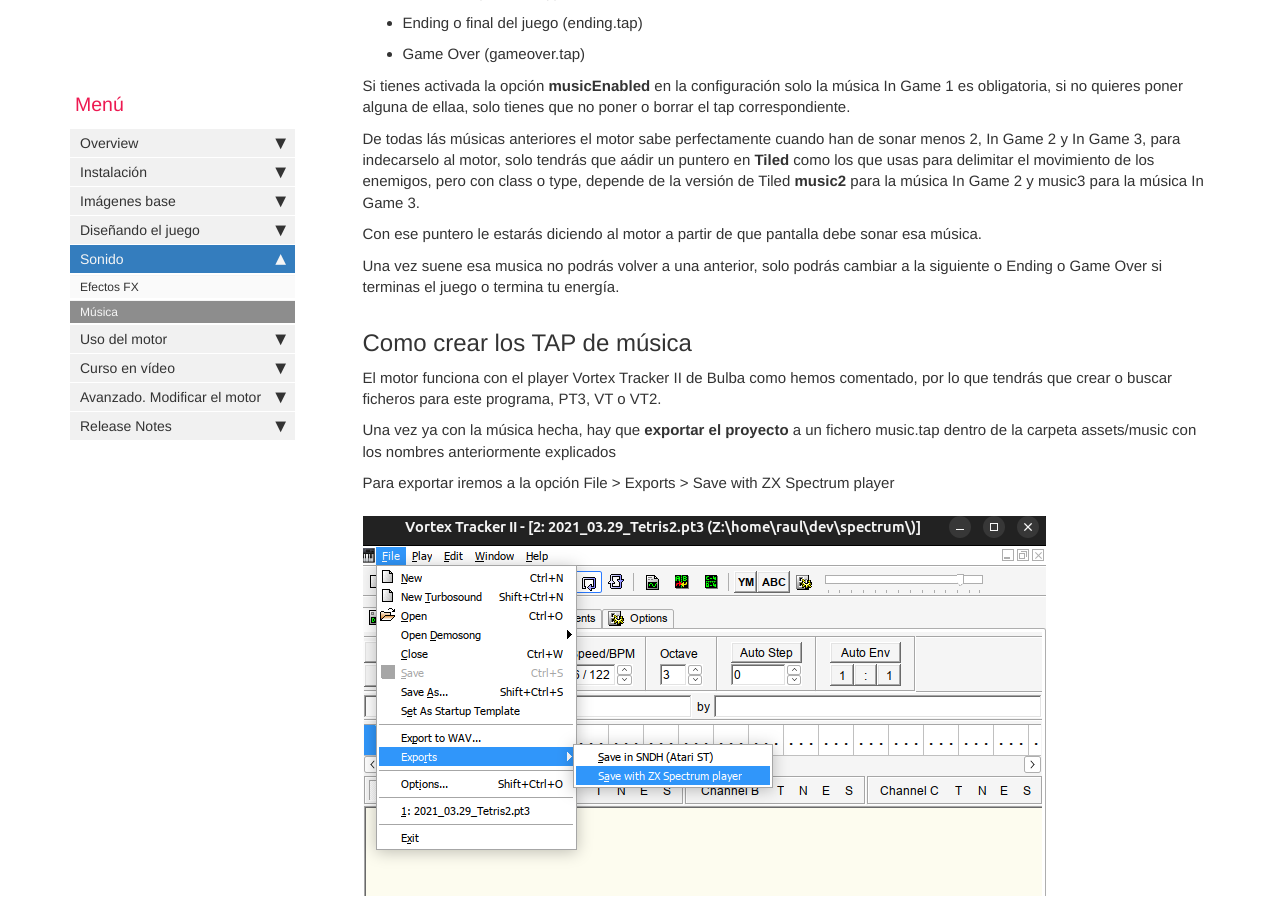
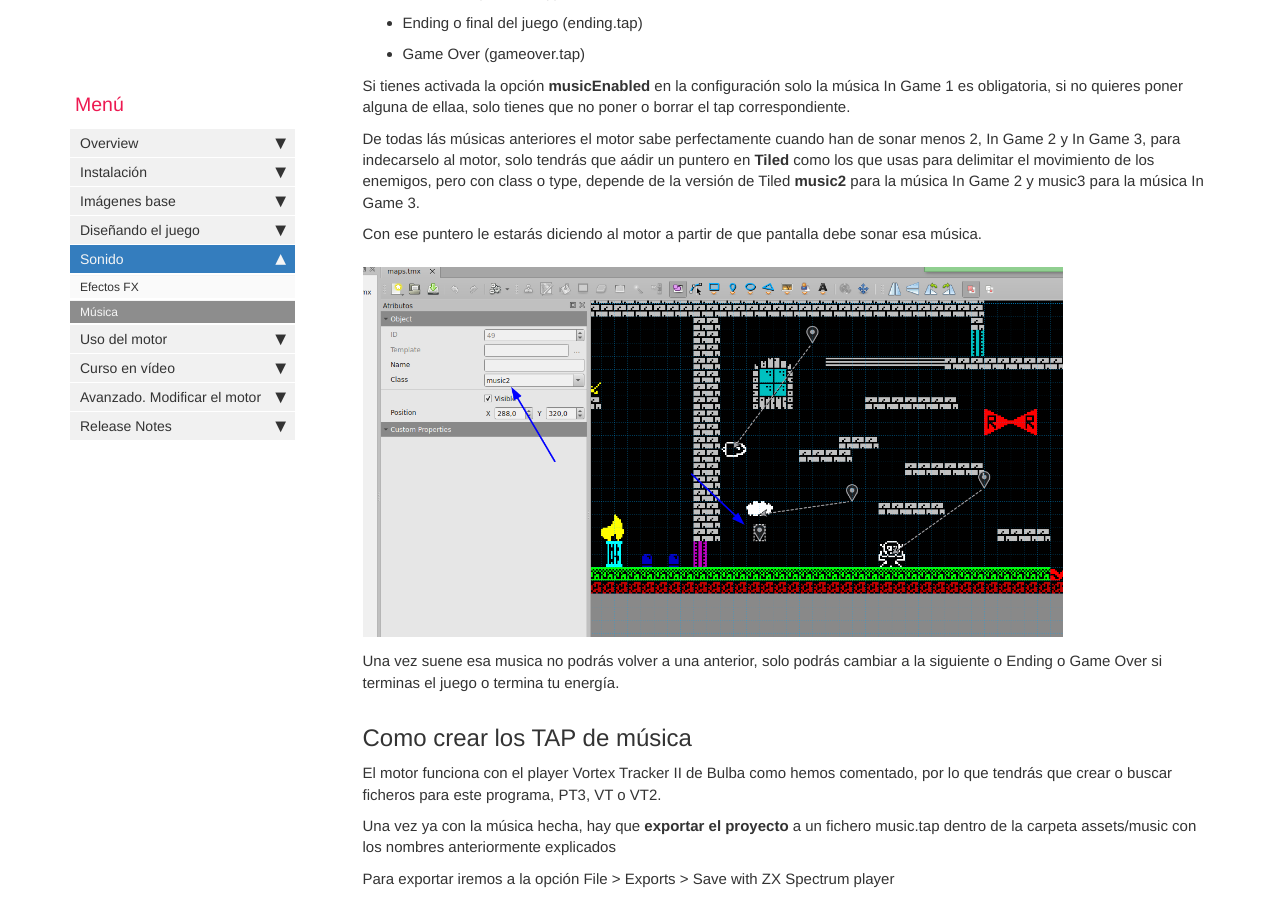
Before and after one commit to rtorralba/zx-game-maker-www, a Jekyll site: the page built from pages/mydoc/mydoc_sound_music.md, in a window 1280 px wide and 900 px high, scrolled down 670 px. Built offline with Jekyll 4.4.1, drawn with Linux system fonts in a browser that asks for light colours; comment, search, counter and statistics services are not loaded.

Commit message:
Add image for music specification change in documentation

```diff
--- a/pages/mydoc/mydoc_sound_music.md
+++ b/pages/mydoc/mydoc_sound_music.md
@@ -32,6 +32,8 @@
 
 Con ese puntero le estarás diciendo al motor a partir de que pantalla debe sonar esa música.
 
+![](images/music_specify_change.png)
+
 Una vez suene esa musica no podrás volver a una anterior, solo podrás cambiar a la siguiente o Ending o Game Over si terminas el juego o termina tu energía.
 
 ## Como crear los TAP de música
@@ -46,6 +48,8 @@
 
 Sólo tenéis que seleccionar para exportar la opción **TAP-file (player and module separately** y OK.
 
+![](images/vortex_compilation_address.png)
+
 Recodad que para que la música suene tebéis que activar la propiedad en nuestro mapa **musicEnabled**
 
 ![](images/tiled_music_enabled.png)
```
Also changed, not shown: images/music_specify_change.png (added).
